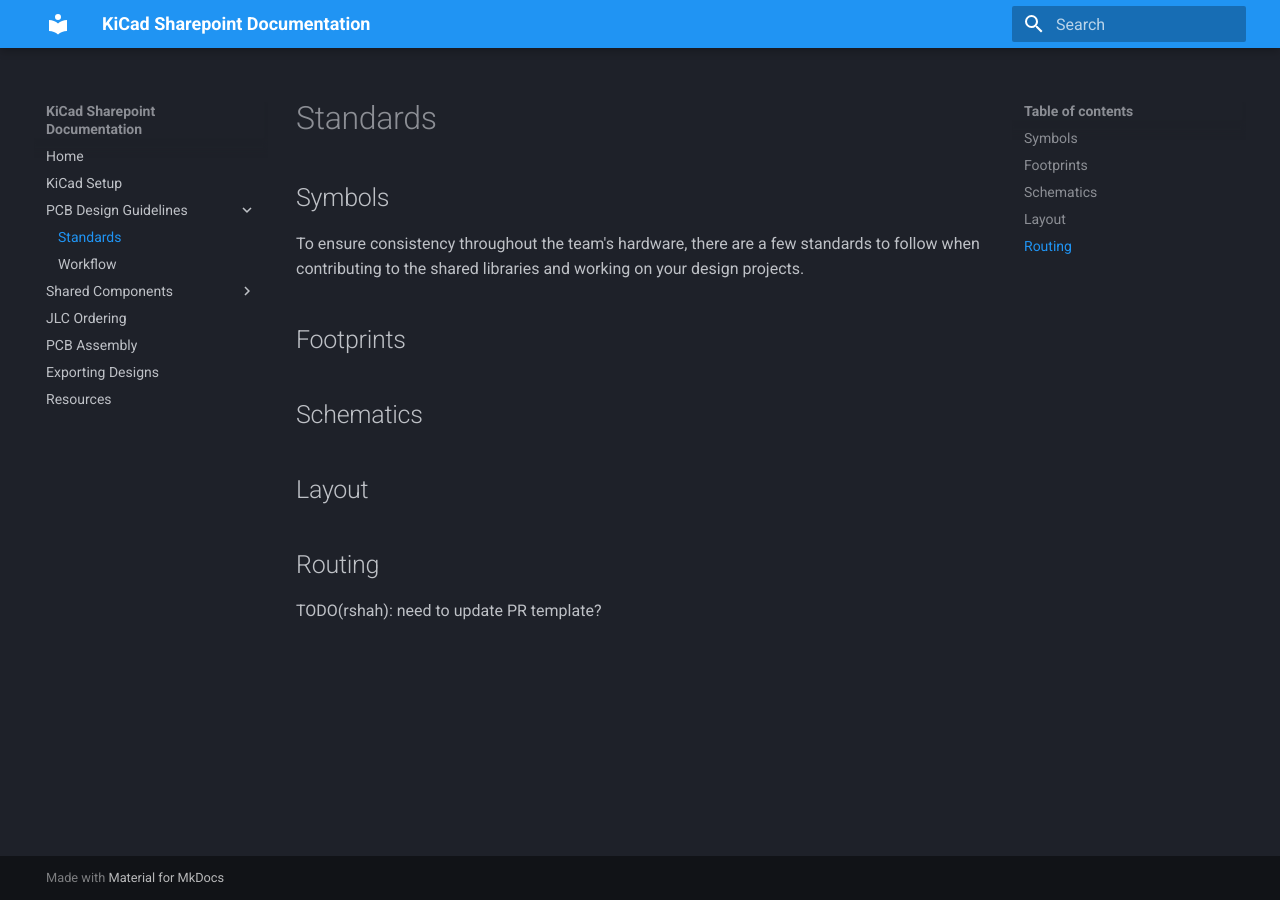
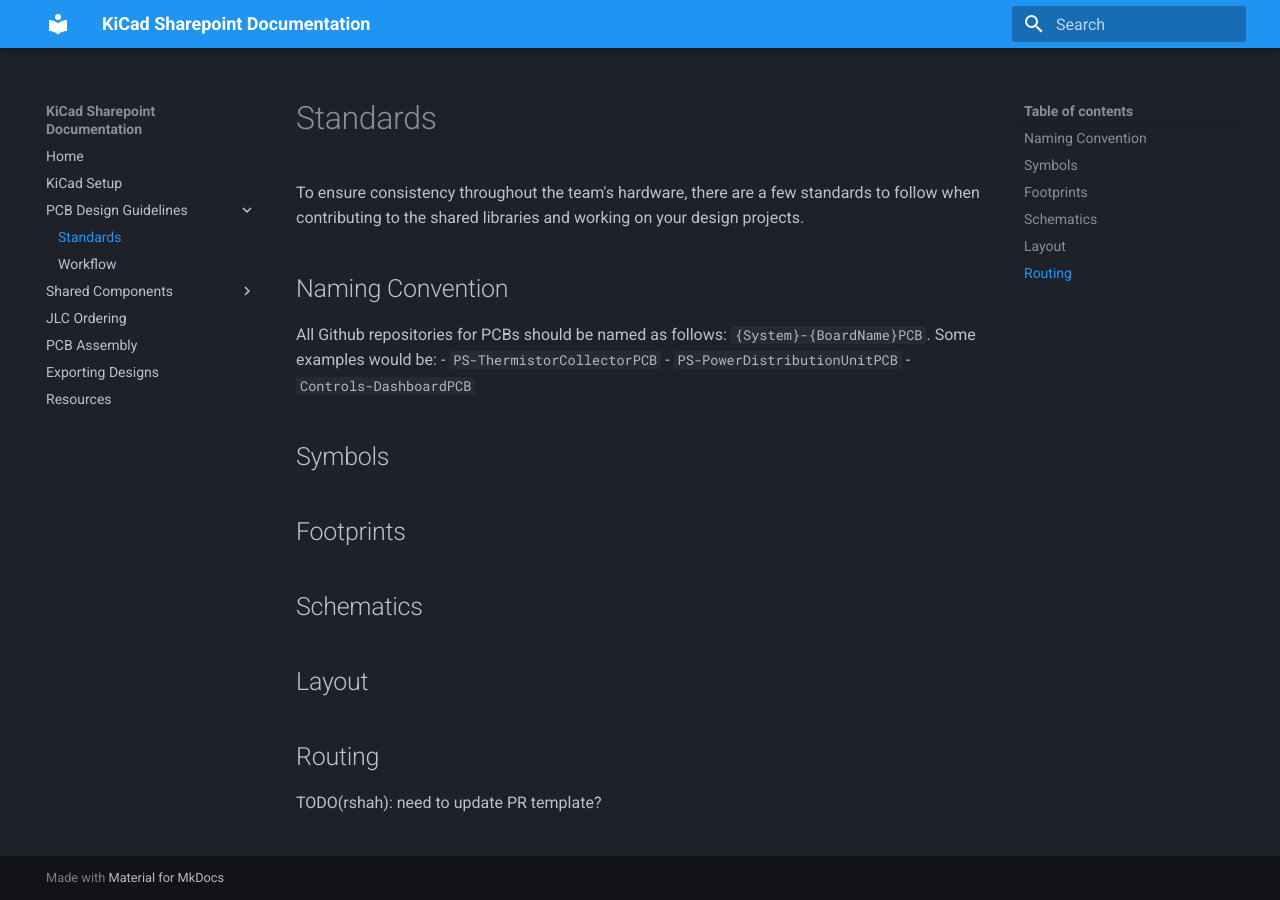
Before and after one commit to lhr-solar/KiCAD-Sharepoint, an MkDocs documentation site: the page built from docs/Standards.md, in a window 1280 px wide. Built offline with MkDocs 1.6.1 and Material for MkDocs 9.7.7, drawn with Linux system fonts in a browser that asks for light colours.

Commit message:
naming conv

```diff
--- a/docs/Standards.md
+++ b/docs/Standards.md
@@ -1,5 +1,10 @@
+To ensure consistency throughout the team's hardware, there are a few standards to follow when contributing to the shared libraries and working on your design projects.
+## Naming Convention
+All Github repositories for PCBs should be named as follows: `{System}-{BoardName}PCB`. Some examples would be:
+- `PS-ThermistorCollectorPCB`
+- `PS-PowerDistributionUnitPCB`
+- `Controls-DashboardPCB`
 ## Symbols
-To ensure consistency throughout the team's hardware, there are a few standards to follow when contributing to the shared libraries and working on your design projects.
 ## Footprints
 ## Schematics
 ## Layout
```
Also changed, not shown: docs/Workflow.md (+2 -2 lines).
